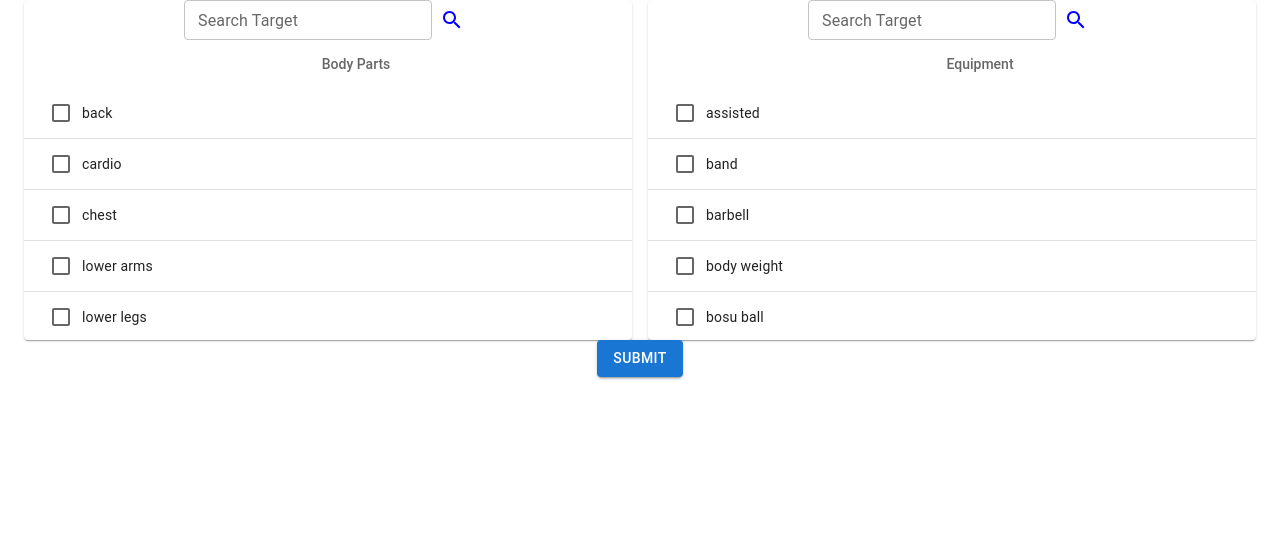
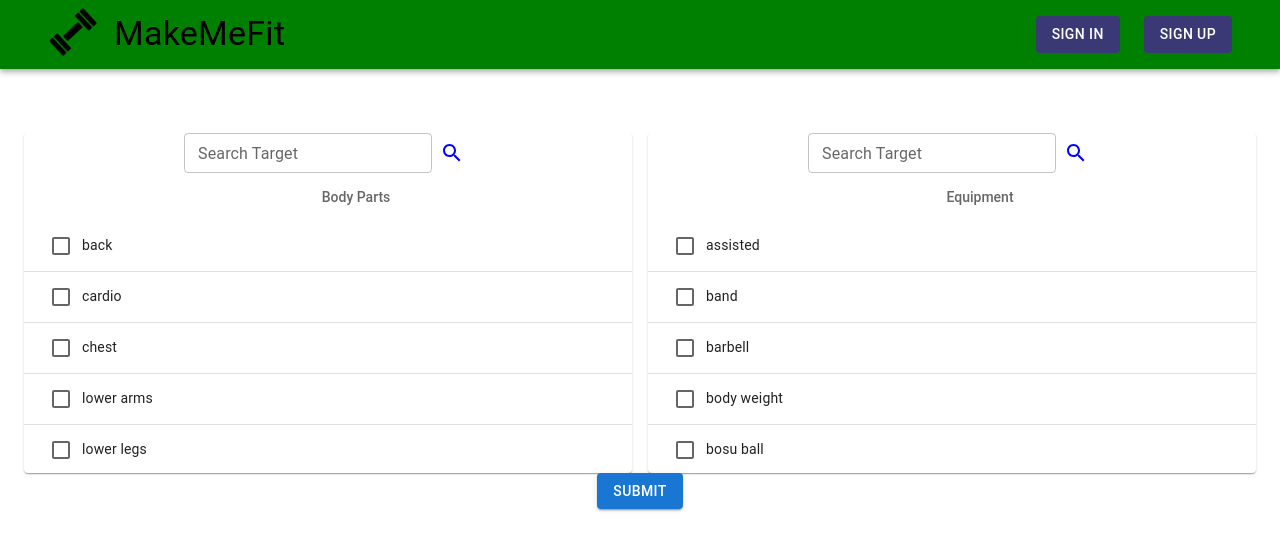
Before and after one commit to IdkwhatImD0ing/ExerciseTracker, a Next.js app in the folder exercisetracker/: page /select in a window 1280 px wide. Shown: the top 550 px of the page. Built offline with nearby package versions, Linux system fonts and the light colour scheme; no server answers.

Commit message:
Updated app bar with icon and name, added appbar to every page

```diff
--- a/exercisetracker/pages/components/navbar.js
+++ b/exercisetracker/pages/components/navbar.js
@@ -4,7 +4,7 @@ import Toolbar from "@mui/material/Toolbar";
 import Container from "@mui/material/Container";
 import { useAuth } from "../../auth/UserAuthContext";
 import { useRouter } from "next/router";
-import { Stack } from "@mui/material";
+import { Stack, Typography } from "@mui/material";
 import { useEffect, useState } from "react";
 import LoginButtons from "./scomponents/loginbuttons";
 import Buttons from "./scomponents/buttons";
@@ -26,10 +26,20 @@ export default function MainAppBar() {
             sx={{ width: "100%" }}
           >
             <Box>
-              <a href="/">
-                <img src="/logo.png" alt="logo" height={50} />
-              </a>
+              <Stack direction="row" alignItems="center">
+                <a href="/">
+                  <img src="/logo.png" alt="logo" height={50} />
+                </a>
+                <Typography
+                  variant="h4"
+                  component="div"
+                  sx={{ ml: 2, color: "black" }}
+                >
+                  MakeMeFit
+                </Typography>
+              </Stack>
             </Box>
+
             {!auth.user && <LoginButtons />}
             {auth.user && <Buttons />}
           </Stack>
--- a/exercisetracker/pages/components/scomponents/buttons.js
+++ b/exercisetracker/pages/components/scomponents/buttons.js
@@ -11,7 +11,7 @@ export default function Buttons() {
       <Box alignItems="center">
         <Button
           variant="contained"
-          href="#"
+          href="/select"
           sx={{
             mt: 2,
             mb: 2,
@@ -27,7 +27,7 @@ export default function Buttons() {
         </Button>
         <Button
           variant="contained"
-          href="#"
+          href="/calculate"
           sx={{
             mt: 2,
             mb: 2,
--- a/exercisetracker/pages/select.js
+++ b/exercisetracker/pages/select.js
@@ -18,6 +18,7 @@ import SearchIcon from "@mui/icons-material/Search";
 import { useState } from "react";
 import { bodyParts, equipment } from "../helperFunctions/lists";
 import { DataGrid } from "@mui/x-data-grid";
+import MainAppBar from "./components/navbar";
 
 const axios = require("axios");
 
@@ -161,7 +162,17 @@ export default function Select() {
 
   return (
     <>
-      <Box component="section">
+      <MainAppBar />
+      <Box
+        component="section"
+        sx={{
+          display: "flex",
+          overflow: "auto",
+          flexDirection: "column",
+          height: "80vh",
+          mt: "5%",
+        }}
+      >
         <Container maxWidth="xl" sx={{ textAlign: "center" }}>
           <Grid container spacing={2}>
             <Grid item xs={6}>
--- a/exercisetracker/pages/showexercise.js
+++ b/exercisetracker/pages/showexercise.js
@@ -2,6 +2,7 @@ import { useAuth } from "../auth/UserAuthContext";
 import { useRouter } from "next/router";
 import { Box, Container, Stack } from "@mui/system";
 import { Typography } from "@mui/material";
+import MainAppBar from "./components/navbar";
 
 export default function ShowExercise() {
   const auth = useAuth();
@@ -10,13 +11,15 @@ export default function ShowExercise() {
 
   return (
     <>
+      <MainAppBar />
       <Box
         component="section"
         sx={{
           display: "flex",
           overflow: "auto",
           flexDirection: "column",
-          height: "100vh",
+          justifyContent: "center",
+          height: "90vh",
         }}
       >
         <Container maxWIdth="xl" sx={{ textAlign: "center" }}>
```
Also changed, not shown: exercisetracker/helperFunctions/firebaseHelper.js (+7 -9 lines), exercisetracker/pages/calculate.js (+5 -2 lines), exercisetracker/public/logo.png (added), 1 other file (tests, documents, lock files or other folders).
